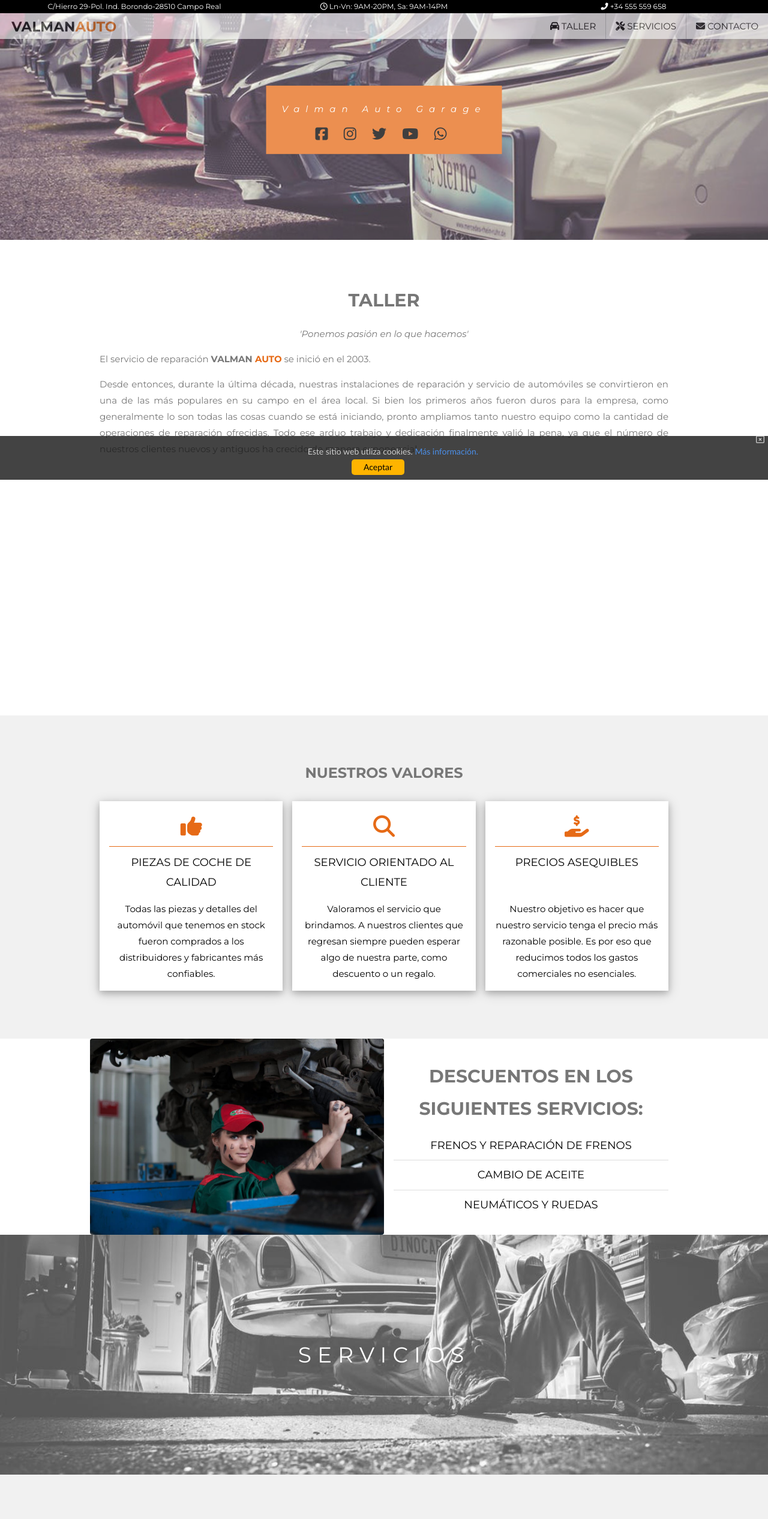
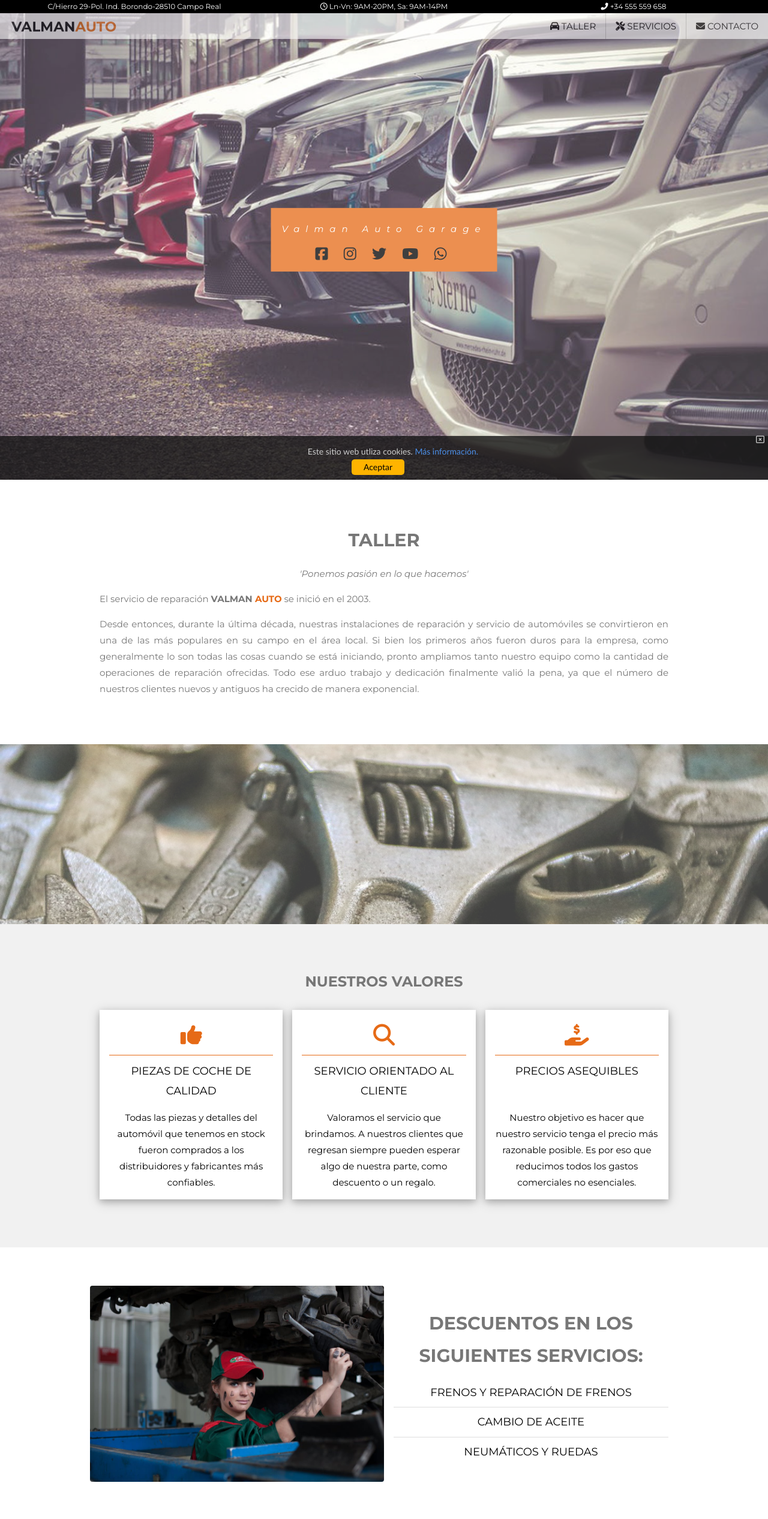
Before and after one commit to valmanauto/valmanauto.github.io, a plain HTML site: page index.html in a window 1280 px wide. Shown: the top 2533 px of the page at 60% size. Drawn offline with nearby package versions, Linux system fonts and the light colour scheme.

Commit message:
Habilitado paralax para todos los dispositivos, cambio de fotos secciones,

```diff
--- a/css/db-app.css
+++ b/css/db-app.css
@@ -31,28 +31,28 @@ html {
     background-size: cover;
 }
 
-/* First image (Logo. Full height) */
+/* First image (Full height) */
 .bgimg-1 {
     background-image: url('../images/slider/portada_center1.jpg');
     min-height: 100%;
 }
 
-/* Second image (Portfolio) */
+/* Second image */
 .bgimg-2 {
-    background-image: url("../images/secciones/tools.jpeg");
-    min-height: 400px;
+    background-image: url("../images/secciones/key.jpg");
+    min-height: 300px;
 }
 
-/* Third image (Contact) */
+/* Third image */
 .bgimg-3 {
     background-image: url("../images/secciones/vehicle-vintage.jpg");
-    min-height: 400px;
+    min-height: 300px;
 }
 
-/* Quarter image (Contact) */
+/* Quarter image */
 .bgimg-4 {
     background-image: url("../images/secciones/foco.jpeg");
-    min-height: 400px;
+    min-height: 300px;
 }
 
 .w3-wide {
@@ -68,6 +68,7 @@ html {
 }
 
 /* Turn off parallax scrolling for tablets and phones */
+/*
 @media only screen and (max-device-width: 1600px) {
 
     .bgimg-1,
@@ -78,6 +79,7 @@ html {
         min-height: 400px;
     }
 }
+*/
 
 
 
@@ -89,6 +91,10 @@ html {
 
 .ta-border-b-primary{
     border-bottom: 1px solid #e66a16;
+}
+
+.ta-ts-black{
+    text-shadow: 2px 2px #000000;
 }
 
 .ta-margin-0{
--- a/index.html
+++ b/index.html
@@ -60,9 +60,9 @@
         <!-- First Parallax Image with Logo Text -->
         <div class="bgimg-1 w3-display-container w3-opacity-min" id="home">
             <div class="w3-display-middle ta-display-middle-full" style="white-space:nowrap;">
-                <div class="w3-center w3-padding-large ta-deep-orange w3-wide w3-animate-opacity">
+                <div class="w3-center w3-padding ta-deep-orange w3-wide w3-animate-opacity">
                     <div class="w3-large w3-hide-medium w3-hide-large">
-                        <p style="margin: 2px;" class="w3-tiny w3-text-white">
+                        <p style="margin:2px;" class="w3-tiny w3-text-white">
                             Valman Auto Garage
                         </p>
                         <a href="https://www.facebook.com/" target="_blank"><i class="fab fa-facebook-square w3-hover-opacity"></i></a>
@@ -87,8 +87,8 @@
             </div>
         </div>
 
-        <!-- Container (About Section) -->
-        <div class="w3-content w3-container ta-padding-t-64 ta-padding-b-16" id="about">
+        <!-- Container -->
+        <div class="w3-content w3-container w3-padding-64" id="about">
             <div>
                 <h2 class="w3-center"><strong>TALLER</strong></h2>
                 <p class="w3-center"><em>'Ponemos pasión en lo que hacemos'</em></p>
@@ -102,13 +102,15 @@
 
         <!-- Second Parallax Image -->
         <div class="bgimg-2 w3-display-container w3-opacity-min">
+            <!--
             <div class="w3-display-middle">
-                <span class="w3-xxlarge w3-text-white w3-wide">VALORES</span>
+                <span class="w3-xxlarge w3-text-white w3-wide ta-ts-black">VALORES</span>
             </div>
+            -->
         </div>
 
 
-        <div class="ta-padding-t-64 ta-padding-b-64 w3-light-grey">
+        <div class="w3-padding-64 w3-light-grey">
             <h3 class="w3-center ta-color-7"><strong>NUESTROS VALORES</strong></h3>
             <div class="w3-row-padding w3-content">
                 <div class="w3-third w3-center w3-section">
@@ -156,7 +158,7 @@
             </div>
         </div>
 
-        <div class="w3-cell-row w3-content">
+        <div class="w3-cell-row w3-content w3-padding-64">
             <div class="w3-cell w3-mobile" style="width:50%">
                 <img src="./images/discount.jpeg" class="w3-round w3-image"
                         alt="Discounts">
@@ -173,12 +175,14 @@
 
         <!-- Third Parallax Image -->
         <div class="bgimg-3 w3-display-container w3-opacity-min">
+            <!--
             <div class="w3-display-middle">
-                <span class="w3-xxlarge w3-text-white w3-wide">SERVICIOS</span>
+                <span class="w3-xxlarge w3-text-white w3-wide ta-ts-black">SERVICIOS</span>
             </div>
+            -->
         </div>
 
-        <div class="w3-container ta-padding-t-64 ta-padding-b-16 w3-light-grey" id="services">
+        <div class="w3-container w3-padding-64 w3-light-grey" id="services">
             <h2 class="w3-center ta-color-7"><strong>SERVICIOS DE REPARACIÓN</strong></h2>
             <div class="w3-row-padding w3-content">
 
@@ -390,9 +394,11 @@
 
         <!-- Third Parallax Image with Portfolio Text -->
         <div class="bgimg-4 w3-display-container w3-opacity-min">
+            <!--
             <div class="w3-display-middle">
-                <span class="w3-xxlarge w3-text-white w3-wide">CONTACTO</span>
+                <span class="w3-xxlarge w3-text-white w3-wide ta-ts-black">CONTACTO</span>
             </div>
+            -->
         </div>
 
         <!-- Container (Contact Section) -->
@@ -404,6 +410,7 @@
                 <p><i class="fa fa-map-marker fa-fw w3-large w3-margin-right"></i> <b> Valman Auto Garage</b></p>
                 <p style="margin-left: 64px;">C/Hierro 29 - Pol. Ind. Borondo</p>
                 <p style="margin-left: 64px;">28510, Campo Real</p>
+                <p><i class="fas fa-clock w3-large w3-margin-right"></i> Ln-Vn: 9AM-20PM, Sa: 9AM-14PM</p>
                 <p><i class="fa fa-phone fa-fw w3-large w3-margin-right"></i> Telefóno : +34 555 559 658</p>
                 <p><i class="fa fa-envelope fa-fw w3-large w3-margin-right"></i> Email: <a href="mailto:loremipsum@gmail.com">loremipsum@gmail.com</a></p>
                 <br>
```
Also changed, not shown: images/secciones/key.jpg (added).
